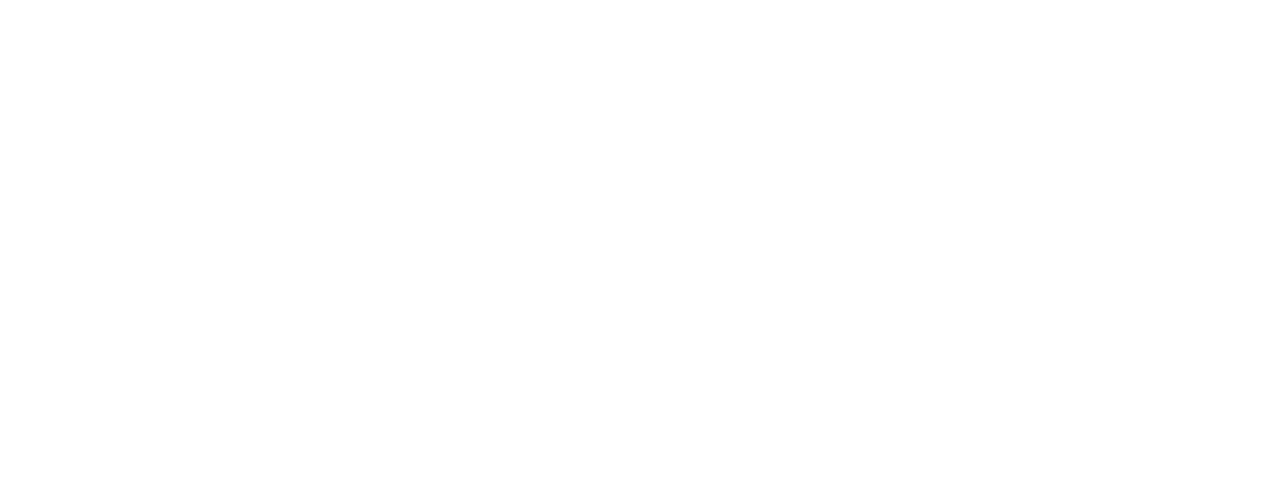
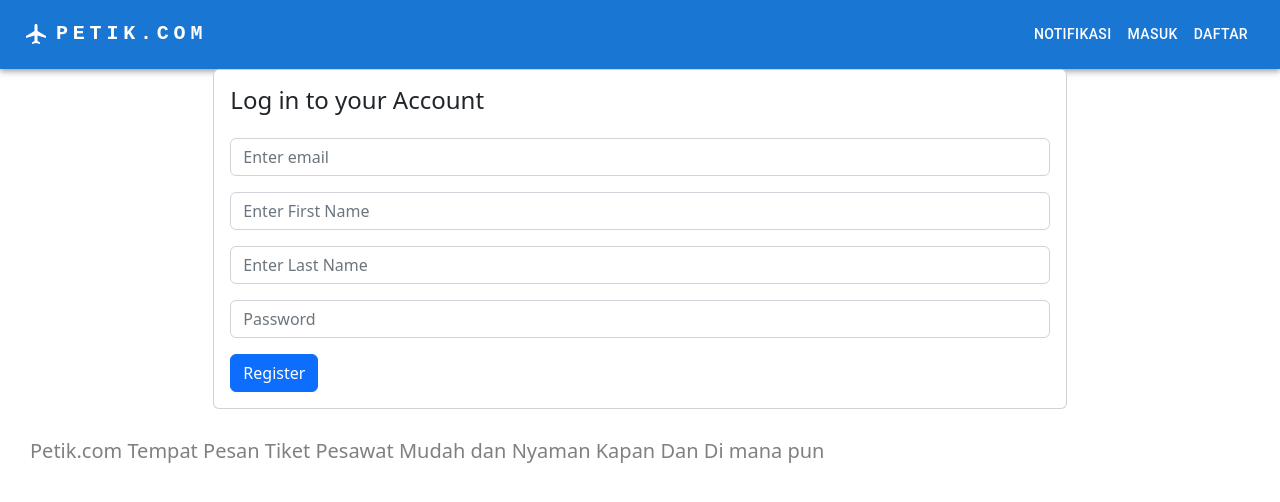
Before and after one commit to Arrizal28/petik, a React (Create React App) app: page /register in a window 1280 px wide. Before the commit this address had no page. Shown: the top 502 px of the page. Built offline with nearby package versions, Linux system fonts and the light colour scheme.

Commit message:
add login and register page

```diff
--- a/src/App.js
+++ b/src/App.js
@@ -1,6 +1,8 @@
 import "./App.css";
 import { BrowserRouter, Routes, Route } from "react-router-dom";
 import Home from "./Pages/Home/Home";
+import Login from "./Pages/Login/Login"
+import Register from "./Pages/Register/Register";
 import 'antd/dist/reset.css'
 
 function App() {
@@ -8,6 +10,8 @@
     <BrowserRouter>
       <Routes>
         <Route path='/' element={<Home/>} />
+        <Route path='/login' element={<Login/>} />
+        <Route path='/register' element={<Register/>} />
       </Routes>
     </BrowserRouter>
   );
--- a/src/Pages/Login/Login.jsx
+++ b/src/Pages/Login/Login.jsx
@@ -0,0 +1,53 @@
+import React from "react";
+import Navigation from "../../Components/Navbar/Navbar";
+import Footer from "../../Components/Footer/Footer";
+
+//style
+import { Nav, Navbar, Row, Col, Form, Button, Card } from "react-bootstrap";
+import "../Login/login.css"
+
+const Login = () => {
+
+    return (
+        <>
+            <Navigation />
+
+                <div className="content-center-test d-flex justify-content-center">
+                    <Card className="d-flex justify-content-center col-md-8 col-sm-11">
+                        <Card.Body>
+                            <Row>
+                                <Col>
+                                    <Nav className="">
+                                    <Navbar.Brand className="mb-3"><h4>Log in to your Account</h4></Navbar.Brand>
+                                    </Nav>
+                                    <Form>
+                                        <Form.Group className="mb-3" controlId="formBasicEmail">
+                                        <Form.Control
+                                            type="email"
+                                            placeholder="Enter email"
+                                        />
+                                        </Form.Group>
+
+                                        <Form.Group className="mb-3" controlId="formBasicPassword">
+                                        <Form.Control
+                                            type="password"
+                                            placeholder="Password"
+                                        />
+                                        </Form.Group>
+
+                                        <Button variant="primary"  type="submit">
+                                            Login
+                                        </Button>
+                                    </Form>
+                                </Col>
+                            </Row>
+                        </Card.Body>
+                    </Card>
+                </div>
+
+            <Footer />
+        </>
+      );
+};
+
+export default Login;
--- /dev/null
+++ b/src/Pages/Login/login.css
@@ -0,0 +1,6 @@
+.content-center-test {
+    display: flex;
+    flex-direction: column;
+    align-items: center;
+    justify-content: center;
+}
--- a/src/Pages/Register/Register.jsx
+++ b/src/Pages/Register/Register.jsx
@@ -0,0 +1,67 @@
+import React from "react";
+import Navigation from "../../Components/Navbar/Navbar";
+import Footer from "../../Components/Footer/Footer";
+
+//style
+import { Nav, Navbar, Row, Col, Form, Button, Card } from "react-bootstrap";
+
+const Register = () => {
+
+    return (
+        <>
+            <Navigation />
+
+                <div className="content-center d-flex justify-content-center">
+                    <Card className="d-flex justify-content-center col-md-8 col-sm-11">
+                        <Card.Body>
+                            <Row>
+                                <Col>
+                                    <Nav className="">
+                                    <Navbar.Brand className="mb-3"><h4>Log in to your Account</h4></Navbar.Brand>
+                                    </Nav>
+                                    <Form>
+                                        <Form.Group className="mb-3" controlId="formBasicEmail">
+                                        <Form.Control
+                                            type="email"
+                                            placeholder="Enter email"
+                                        />
+                                        </Form.Group>
+
+                                        <Form.Group className="mb-3" controlId="">
+                                        <Form.Control
+                                            type="input"
+                                            placeholder="Enter First Name"
+                                        />
+                                        </Form.Group>
+
+                                        <Form.Group className="mb-3" controlId="">
+                                        <Form.Control
+                                            type="input"
+                                            placeholder="Enter Last Name"
+                                        />
+                                        </Form.Group>
+
+
+                                        <Form.Group className="mb-3" controlId="formBasicPassword">
+                                        <Form.Control
+                                            type="password"
+                                            placeholder="Password"
+                                        />
+                                        </Form.Group>
+
+                                        <Button variant="primary"  type="submit">
+                                            Register
+                                        </Button>
+                                    </Form>
+                                </Col>
+                            </Row>
+                        </Card.Body>
+                    </Card>
+                </div>
+
+            <Footer />
+        </>
+      );
+};
+
+export default Register;
```
